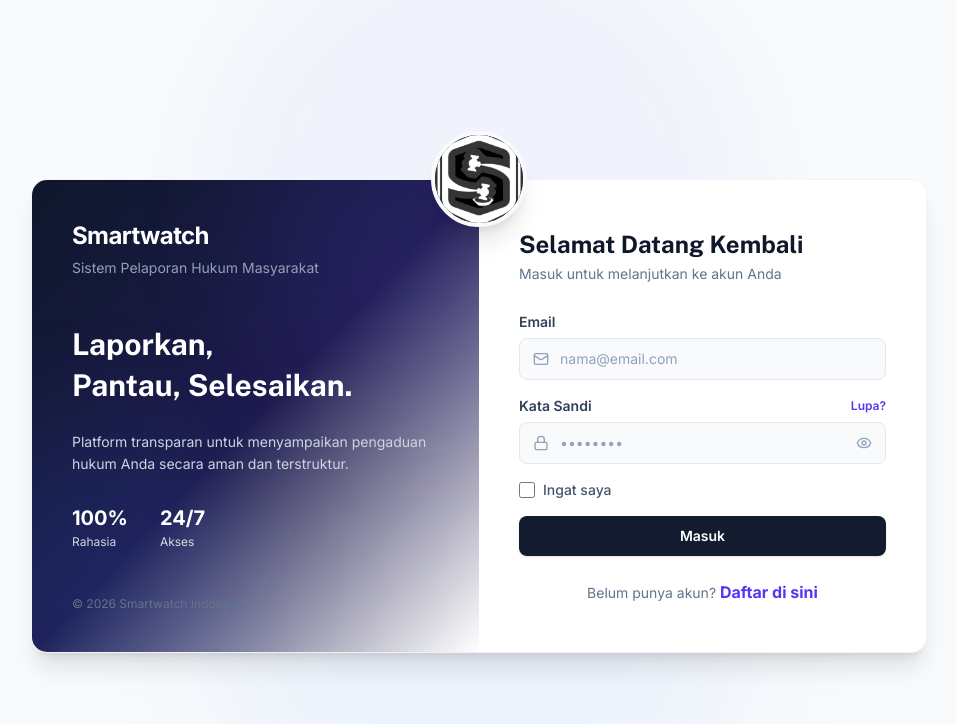
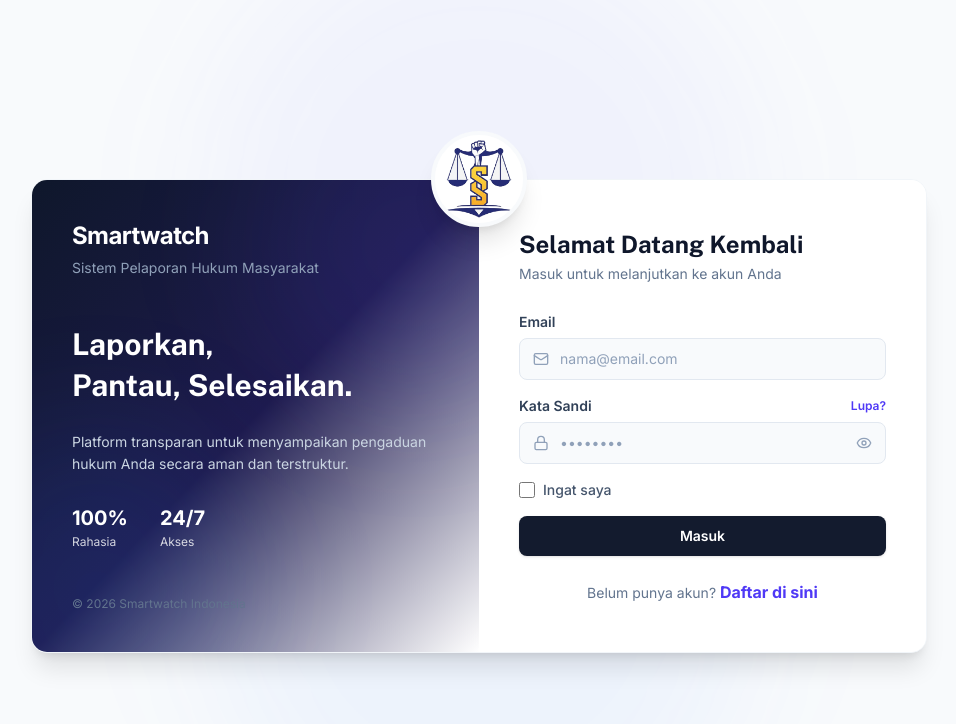
Before and after one commit to deysenwj/Smartwatch, a React (Vite) app: page / in a window 1280 px wide. Shown: the top 724 px of the page, without its empty margins (161-1117 px from the left). Built offline with nearby package versions, Linux system fonts and the light colour scheme.

Commit message:
design: update justice scale logo with white background and adjust container styling

```diff
--- a/src/app/components/AdminPage.tsx
+++ b/src/app/components/AdminPage.tsx
@@ -640,7 +640,7 @@ export function AdminPage({ user, notifs, onRefreshNotifs, isDark, onToggleDark,
         {/* Logo */}
         <div className="flex items-center justify-between px-5 h-16 border-b border-slate-800 shrink-0">
           <div className="flex items-center gap-3">
-            <div className="w-8 h-8 bg-white/10 rounded-lg flex items-center justify-center shrink-0 overflow-hidden">
+            <div className="w-8 h-8 bg-white rounded-lg flex items-center justify-center shrink-0 overflow-hidden">
               <img src={systemLogo} alt="Logo" className="w-full h-full object-cover" />
             </div>
             <div>
--- a/src/app/components/LoginPage.tsx
+++ b/src/app/components/LoginPage.tsx
@@ -117,7 +117,7 @@ export function LoginPage({ onLogin, onGoRegister }: Props) {
       <div className="relative w-full max-w-4xl mt-8 z-10">
 
         {/* Floating Logo: top center, circular, half-inside/half-outside */}
-        <div className="absolute top-0 left-1/2 -translate-x-1/2 -translate-y-1/2 z-20 w-24 h-24 bg-black rounded-full flex items-center justify-center overflow-hidden shadow-xl border-4 border-slate-50 dark:border-slate-955">
+        <div className="absolute top-0 left-1/2 -translate-x-1/2 -translate-y-1/2 z-20 w-24 h-24 bg-white rounded-full flex items-center justify-center overflow-hidden shadow-xl border-4 border-slate-50 dark:border-slate-950">
           <img src={systemLogo} alt="Logo" className="w-full h-full object-cover" />
         </div>
 
--- a/src/app/components/RegisterPage.tsx
+++ b/src/app/components/RegisterPage.tsx
@@ -136,7 +136,7 @@ export function RegisterPage({ onRegister, onGoLogin }: Props) {
       <div className="relative w-full max-w-4xl mt-8 z-10">
 
         {/* Floating Logo: top center, circular, half-inside/half-outside */}
-        <div className="absolute top-0 left-1/2 -translate-x-1/2 -translate-y-1/2 z-20 w-24 h-24 bg-black rounded-full flex items-center justify-center overflow-hidden shadow-xl border-4 border-slate-50 dark:border-slate-950">
+        <div className="absolute top-0 left-1/2 -translate-x-1/2 -translate-y-1/2 z-20 w-24 h-24 bg-white rounded-full flex items-center justify-center overflow-hidden shadow-xl border-4 border-slate-50 dark:border-slate-955">
           <img src={systemLogo} alt="Logo" className="w-full h-full object-cover" />
         </div>
 
--- a/src/app/components/Sidebar.tsx
+++ b/src/app/components/Sidebar.tsx
@@ -59,7 +59,7 @@ export function Sidebar({ currentPage, onNavigate, onLogout, isOpen, onClose, us
         {/* Logo */}
         <div className="flex items-center justify-between px-5 h-16 border-b border-slate-200 dark:border-slate-700/60 shrink-0">
           <div className="flex items-center gap-3">
-            <div className="w-8 h-8 bg-black rounded-lg flex items-center justify-center shrink-0 overflow-hidden">
+            <div className="w-8 h-8 bg-white rounded-lg flex items-center justify-center shrink-0 overflow-hidden">
               <img src={systemLogo} alt="Logo" className="w-full h-full object-cover" />
             </div>
             <div>
```
Also changed, not shown: src/imports/system_logo_black.png.
